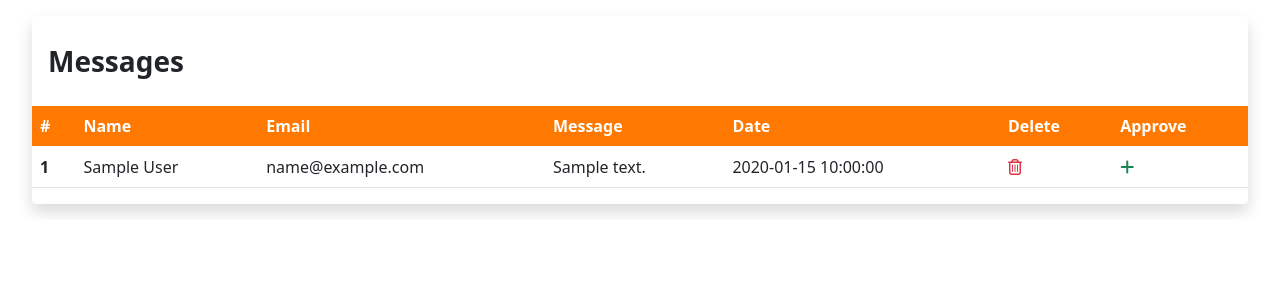
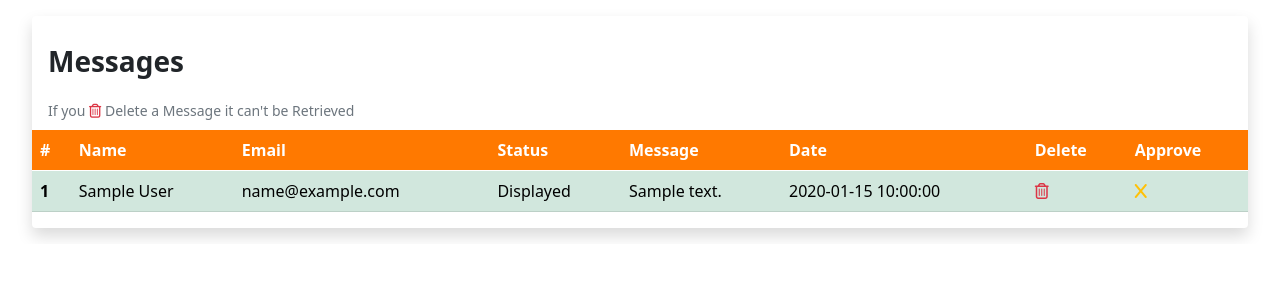
Before and after one commit to alinaalmomani/Biography-website-v2, a PHP site: page /admin/index.php in a window 1280 px wide. Shown: the part 72-372 px from the top of the page. Run offline with PHP 8.4, Linux system fonts and the light colour scheme; the visitor is signed in with stand-in values (Sample User, id 1); tables that the repository leaves empty or names only in its code hold one stand-in row (values such as "Sample post"); some libraries are stand-ins or nearby versions.

Commit message:
made the messages defulte approved

```diff
--- a/action/message.php
+++ b/action/message.php
@@ -4,7 +4,7 @@ session_start();
 $name = $_POST['name'];
 $email = $_POST['email'];
 $message = $_POST['Message'];
-$query = "INSERT INTO messages (full_name,company_email,message) VALUES ( '$name', '$email','$message')";
+$query = "INSERT INTO messages (full_name,company_email,message,approved) VALUES ( '$name', '$email','$message',1)";
 if (mysqli_query($con, $query)) {
   $_SESSION['info'] = "Your Message Has Been Sent";
 } else {
--- a/admin/index.php
+++ b/admin/index.php
@@ -5,7 +5,7 @@ if ($_SESSION['admin'] != true) {
   header('Location: login.php');
   exit();
 }
-$sql = "SELECT * FROM messages WHERE approved	= false";
+$sql = "SELECT * FROM messages ";
 $result = mysqli_query($con, $sql);
 $sql2 = "SELECT * FROM admin WHERE admin_id	= 1";
 $result2 = mysqli_query($con, $sql2);
@@ -69,7 +69,9 @@ $name = $row['admin_name'];
 
               <div class="rounded overflow-hidden shadow bg-white mx-2 w-full">
                 <div class="px-6 py-2 border-b border-light-grey">
-                  <div class="fw-bold fs-3 p-3">Messages</div>
+                  <div class="fw-bold fs-3 p-3">Messages </div>
+                  <small class="text-muted p-3">If you <i class="fa-regular fa-trash-can text-danger"></i> Delete a Message it can't be Retrieved</small>
+
                 </div>
                 <div class="table-responsive">
                   <table class="table text-grey-darkest">
@@ -78,6 +80,7 @@ $name = $row['admin_name'];
                         <th scope="col">#</th>
                         <th scope="col">Name</th>
                         <th scope="col">Email</th>
+                        <th scope="col">Status</th>
                         <th scope="col">Message</th>
                         <th scope="col">Date</th>
                         <th scope="col">Delete</th>
@@ -89,21 +92,40 @@ $name = $row['admin_name'];
                       $count = 0;
                       while ($row = mysqli_fetch_assoc($result)) {
                         $count++;
-                        $id = $row['message_id'];
-                        echo '<tr>
+                        $approved=$row['approved'];
+                        if($approved){
+                          $id = $row['message_id'];
+                        echo '<tr  class="table-success">
                         <th scope="row">' . $count . '</th>
                         <td>' . $row['full_name'] . '</td>
                         <td>' . $row['company_email'] . '</td>
+                        <td>Displayed</td>
                         <td>' . $row['message'] . '</td>
                         <td>' . $row['date'] . '</td>
                         <td>
                           <a href="delete.php?id=' . $id . '" class="text-danger"><i class="fa-regular fa-trash-can"></i></a>
                         </td>
                         <td>
-                          <a href="approve.php?id=' . $id . '" class="text-success"><i class="fa-solid fa-plus"></i></a>
+                        <a href="approve.php?no=' . $id . '" class="text-warning"><i class="fa-solid fa-x"></i></a>
                         </td>
                       </tr>';
-                      } ?>
+                        }else{
+                        $id = $row['message_id'];
+                        echo '<tr class="table-danger">
+                        <th scope="row">' . $count . '</th>
+                        <td>' . $row['full_name'] . '</td>
+                        <td>' . $row['company_email'] . '</td>
+                        <td>NOT Displayed</td>
+                        <td>' . $row['message'] . '</td>
+                        <td>' . $row['date'] . '</td>
+                        <td>
+                          <a href="delete.php?id=' . $id . '" class="text-danger"><i class="fa-regular fa-trash-can"></i></a>
+                        </td>
+                        <td>
+                          <a href="approve.php?yes=' . $id . '" class="text-success"><i class="fa-solid fa-plus"></i></a>
+                        </td>
+                      </tr>';
+                      }} ?>
                     </tbody>
                   </table>
                 </div>
--- a/index.php
+++ b/index.php
@@ -42,7 +42,7 @@ $result = mysqli_query($con, $sql);
       </div>
     </div>
   </nav>
-  <section id="toyou-section" class="hero">
+  <section class="hero">
     <div class="home-slider  owl-carousel">
       <div class="slider-item ">
         <div class="overlay"></div>
@@ -80,7 +80,7 @@ $result = mysqli_query($con, $sql);
       </div>
     </div>
   </section>
-  <section class="ftco-about ftco-counter img ftco-section" id="about-section">
+  <section class="ftco-about ftco-counter img ftco-section" id="toyou-section">
     <div class="container">
       <div class="row d-flex">
         <div class="col-md-6 col-lg-5 d-flex">
```
Also changed, not shown: admin/approve.php (+9 -2 lines).
